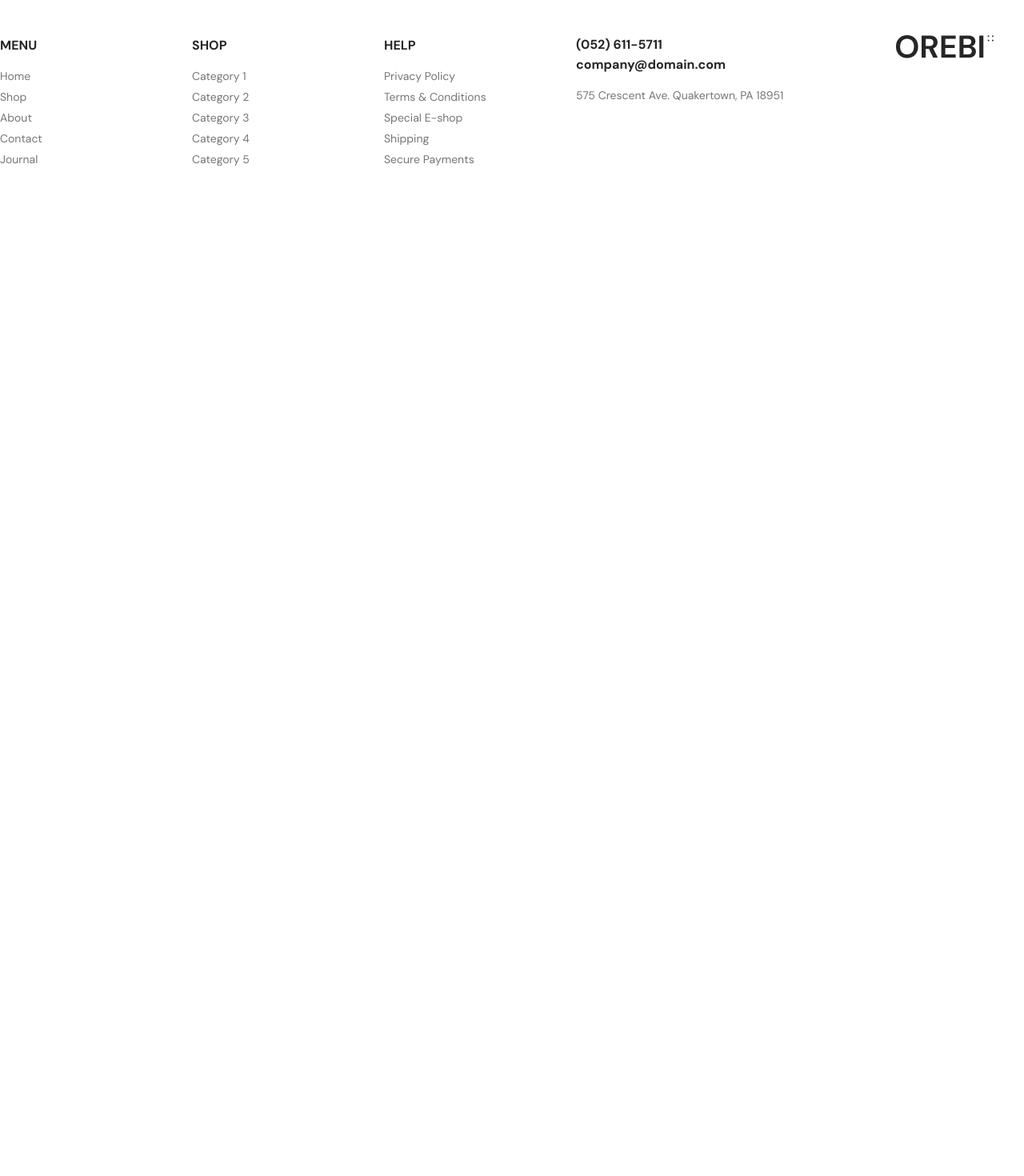
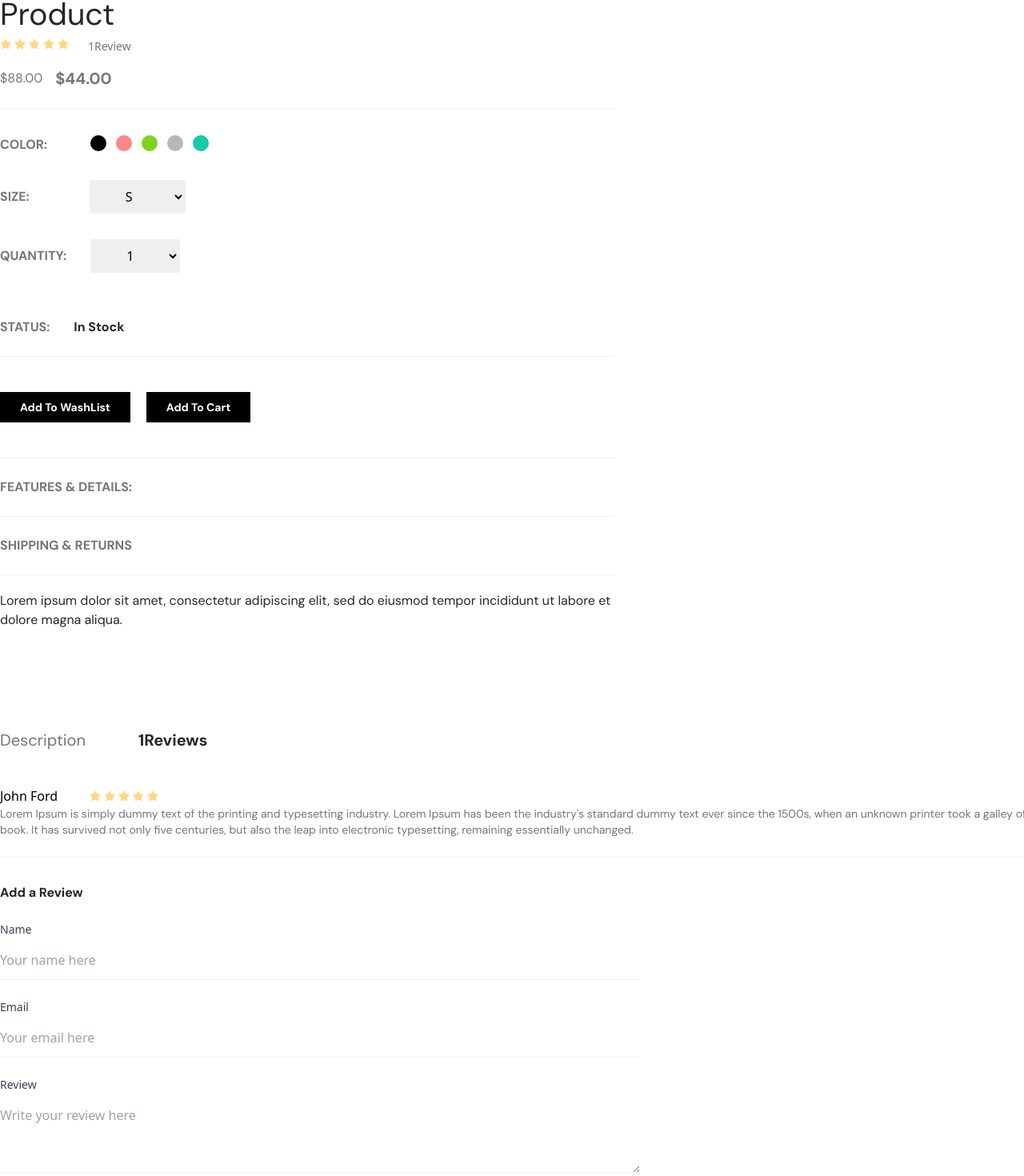
Before and after one commit to Mohameddacar/Orebie_2402, a React (Vite) app: page /product in a window 1280 px wide. Shown: the part 2005-3475 px from the top of the page at 80% size. Before the commit the page ends 2269 px from the top, so only its background shows below. Built offline with nearby package versions, Linux system fonts and the light colour scheme.

Commit message:
product and about design added

```diff
--- /dev/null
+++ b/src/components/AboutBlog.jsx
@@ -0,0 +1,12 @@
+import React from 'react'
+
+const AboutBlog = ({title,text}) => {
+  return (
+    <div>
+       <h4 className='text-secondary text-[25px] font-bold font-dm'>{title}</h4>
+       <p className='text-primary text-base font-dm font-normal w-[506px] pt-4'>{text}</p>
+    </div>
+  )
+}
+
+export default AboutBlog
--- /dev/null
+++ b/src/components/Button.jsx
@@ -0,0 +1,15 @@
+import React from 'react'
+
+const Button = ({text,className}) => {
+  return (
+    <button
+      className={`bg-black py-2 px-6 text-white text-sm font-bold font-dm
+      hover:bg-transparent hover:text-black border border-transparent
+      hover:border-black ${className}`}
+    >
+      {text}
+    </button>
+  )
+}
+
+export default Button
--- a/src/pages/About.jsx
+++ b/src/pages/About.jsx
@@ -1,8 +1,38 @@
 import React from 'react'
+import Container from '../components/Container'
+import Flex from '../components/Flex'
+import Image from '../components/Image'
+import aboutOne from '../assets/about1.png'
+import aboutTwo from '../assets/about2.png'
+import AboutBlog from '../components/AboutBlog'
 
 const About = () => {
   return (
-    <div>About</div>
+    <section>
+        <Container>
+
+      <h1 className='pt-[124px] font-dm font-bold text-black text-2xl'>About</h1>
+      <Flex className='flex-wrap pt-[135px] pb-[128px] justify-between'>
+        <div className=' w-[48%] relative'>
+          <Image src={aboutOne} />
+          <button className='py-7 px-[97px] bg-black text-white text-base font-dm absolute bottom-10 left-1/2 -translate-x-1/2'>Our Brands</button>
+        </div>
+        <div className=' w-[48%] relative'>
+          <Image src={aboutTwo} />
+          <button className='py-7 px-[97px] bg-black text-white text-base font-dm absolute bottom-10 left-1/2 -translate-x-1/2'>Our Brands</button>
+        </div>
+      </Flex>
+      <p className='text-secondary font-normal text-[39px] font-dm'>Orebi is one of the world’s leading ecommerce brands and is internationally recognized for celebrating the essence of classic Worldwide cool looking style.</p>
+
+      <Flex className='justify-between gap-x-[41px] pt-[80px] pb-[128px]'>
+
+        <AboutBlog title="Our Vision" text="Lorem Ipsum is simply dummy text of the printing and typesetting industry. Lorem Ipsum has been the industry's standard dummy text ever since the 1500s, when an unknown printer took a galley."/>
+        <AboutBlog title="Our Hostory" text="Lorem Ipsum is simply dummy text of the printing and typesetting industry. Lorem Ipsum has been the industry's standard dummy text ever since the 1500s, when an unknown printer took a galley."/>
+        <AboutBlog title="Our Brands" text="Lorem Ipsum is simply dummy text of the printing and typesetting industry. Lorem Ipsum has been the industry's standard dummy text ever since the 1500s, when an unknown printer took a galley."/>
+
+      </Flex>
+    </Container>
+    </section>
   )
 }
 
--- a/src/pages/Product.jsx
+++ b/src/pages/Product.jsx
@@ -6,6 +6,9 @@ import ProductTwo from '../assets/ProductTwo.png'
 import ProductThree from '../assets/ProductThree.png'
 import ProductFour from '../assets/ProductFour.png'
 import Image from '../components/Image'
+import Heading from '../components/Heading'
+import { FaStar } from 'react-icons/fa6'
+import Button from '../components/Button'
 
 const Product = () => {
   return (
@@ -17,6 +20,129 @@ const Product = () => {
                 <div className='w-[48%]'><Image className='w-full' src={ProductThree} /></div>
                 <div className='w-[48%]'><Image className='w-full' src={ProductFour} /></div>
             </Flex>
+
+            <Heading text="Product" />
+            <Flex className='gap-x-6'>
+              <ul className='flex gap-x-1'>
+              <li><FaStar className='text-[#FFD881] text-sm'/></li>
+              <li><FaStar className='text-[#FFD881] text-sm'/></li>
+              <li><FaStar className='text-[#FFD881] text-sm'/></li>
+              <li><FaStar className='text-[#FFD881] text-sm'/></li>
+              <li><FaStar className='text-[#FFD881] text-sm'/></li>
+            </ul>
+            <p className='text-sm text-[#767676] font-primary font-normal'>1Review</p>
+            </Flex>
+            <Flex className='items-center gap-x-4 pt-4 pb-6 border-b border-[#F0F0F0] w-[48%]'>
+              <p className='text-base text-[#767676] font-primary font-normal font-dm'>$88.00</p>
+              <p className='text-xl text-[#767676] font-secondary font-bold font-dm'>$44.00</p>
+            </Flex>
+            <Flex className='gap-x-[54px] py-8 '>
+              <h4 className='text-base text-[#767676] font-secondary font-bold font-dm'>COLOR:</h4>
+              <ul className='flex gap-x-3'>
+                <li className='w-[20px] h-[20px] bg-[#000000] rounded-full hover:scale-[1.6] duration-500'></li>
+                <li className='w-[20px] h-[20px] bg-[#FF8686] rounded-full hover:scale-[1.6] duration-500'></li>
+                <li className='w-[20px] h-[20px] bg-[#7ED321] rounded-full hover:scale-[1.6] duration-500'></li>
+                <li className='w-[20px] h-[20px] bg-[#B6B6B6] rounded-full hover:scale-[1.6] duration-500'></li>
+                <li className='w-[20px] h-[20px] bg-[#15CBA5] rounded-full hover:scale-[1.6] duration-500'></li>
+              </ul>
+            </Flex>
+            <Flex className='items-center gap-x-[75px] pb-8 '>
+              <h4 className='text-base text-[#767676] font-secondary font-bold font-dm'>SIZE:</h4>
+                <select className='py-2 px-10 border border-[#F0F0F0]'>
+                  <option>S</option>
+                  <option>M</option>
+                  <option>L</option>
+                  <option >XL</option>
+                </select>
+            </Flex>
+            <Flex className='items-center gap-x-[30px] pb-8 '>
+              <h4 className='text-base text-[#767676] font-secondary font-bold font-dm'>QUANTITY:</h4>
+                <select className='py-2 px-10 border border-[#F0F0F0]'>
+                  <option>1</option>
+                  <option>2</option>
+                  <option>3</option>
+                  <option>4</option>
+                </select>
+            </Flex>
+            <Flex className='items-center gap-x-[30px] border-b border-[#F0F0F0] w-[48%] py-6'>
+              <h4 className='text-base text-[#767676] font-secondary font-bold font-dm'>STATUS:</h4>
+              <p className='text-base text-secondary font-dm font-bold'>In Stock</p>
+            </Flex>
+            <Flex className='gap-x-5 py-11 border-b border-[#F0F0F0] w-[48%]'>
+              <Button text='Add To WashList'/>
+              <Button text='Add To Cart'/>
+            </Flex>
+            <Flex className='items-center gap-x-[30px] border-b border-[#F0F0F0] w-[48%] py-6'>
+              <h4 className='text-base text-[#767676] font-secondary font-bold font-dm'>FEATURES & DETAILS:</h4>
+            </Flex>
+            <Flex className='items-center gap-x-[30px] border-b border-[#F0F0F0] w-[48%] py-6'>
+              <h4 className='text-base text-[#767676] font-secondary font-bold font-dm'>SHIPPING & RETURNS</h4>
+            </Flex>
+            <p className='pt-5 font-normal font-dm text-[#767676] text-base text-secondary w-[780px]'>Lorem ipsum dolor sit amet, consectetur adipiscing elit, sed do eiusmod tempor incididunt ut labore et dolore magna aliqua.</p>
+            <Flex className='pt-[124px] pb-11 gap-x-[66px]'>
+              <p className='text-xl font-normal font-dm text-primary'>Description</p>
+              <p className='text-xl font-bold font-dm text-secondary'>1Reviews</p>
+            </Flex>
+            <Flex className='gap-x-10'>
+              <p>John Ford</p>
+              <ul className='flex gap-x-1 items-center '>
+                <li><FaStar className='text-[#FFD881] text-sm'/></li>
+                <li><FaStar className='text-[#FFD881] text-sm'/></li>
+                <li><FaStar className='text-[#FFD881] text-sm'/></li>
+                <li><FaStar className='text-[#FFD881] text-sm'/></li>
+                <li><FaStar className='text-[#FFD881] text-sm'/></li>
+              </ul>
+            </Flex>
+            <p className='text-sm text-primary font-dm font-normal border-b border-[#F0F0F0] pb-6'>
+              Lorem Ipsum is simply dummy text of the printing and typesetting industry. Lorem Ipsum has been the industry's standard dummy text ever since the 1500s, when an unknown printer took a galley of type and scrambled it to make a type specimen book. It has survived not only five centuries, but also the leap into electronic typesetting, remaining essentially unchanged.
+            </p>
+
+            <h4 className='text-base text-secondary font-dm font-bold pt-8'>Add a Review</h4>
+
+            <form className="space-y-6 pt-6">
+                {/* Name */}
+                <div>
+                  <label htmlFor="name" className="block text-sm font-medium text-gray-700">
+                    Name
+                  </label>
+                  <input
+                    id="name"
+                    type="text"
+                    placeholder="Your name here"
+                    className="mt-1 block w-1/2 py-3 border-b border-[#F0F0F0] focus:outline-none focus:border-black"
+                  />
+                        </div>
+
+                        {/* Email */}
+                        <div>
+                          <label htmlFor="email" className="block text-sm font-medium text-gray-700">
+                            Email
+                          </label>
+                          <input
+                            id="email"
+                            type="email"
+                            placeholder="Your email here"
+                            className="mt-1 block w-1/2 py-3 border-b border-[#F0F0F0] focus:outline-none focus:border-black"
+                          />
+                        </div>
+
+                        {/* Review */}
+                        <div>
+                          <label htmlFor="review" className="block text-sm font-medium text-gray-700">
+                            Review
+                          </label>
+                          <textarea
+                            id="review"
+                            placeholder="Write your review here"
+                            rows="3"
+                            className="mt-1 block w-1/2 py-3 border-b border-[#F0F0F0] focus:outline-none focus:border-black"
+                          />
+                        </div>
+
+                        {/* Submit Button */}
+                        <Button text="Submit Review" className="" />
+               </form>
+
         </Container>
     </section>
   )
```
Also changed, not shown: src/assets/about1.png (added), src/assets/about2.png (added).
